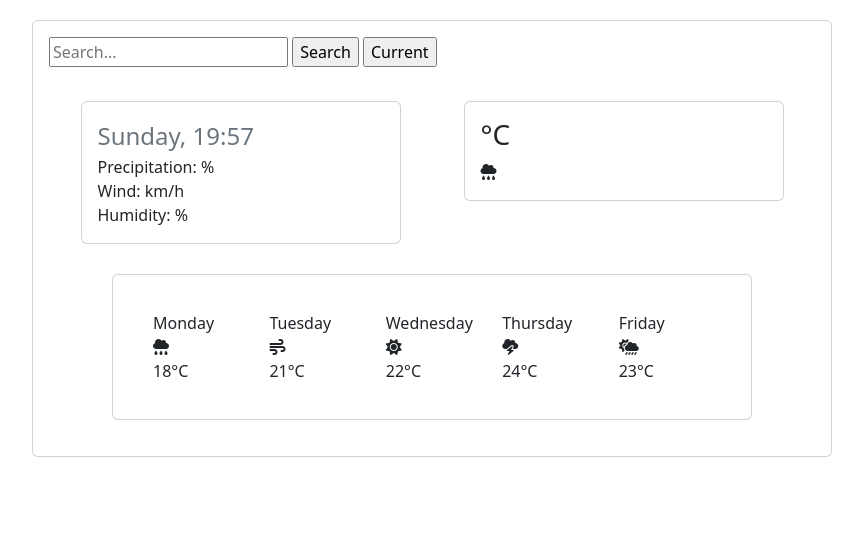
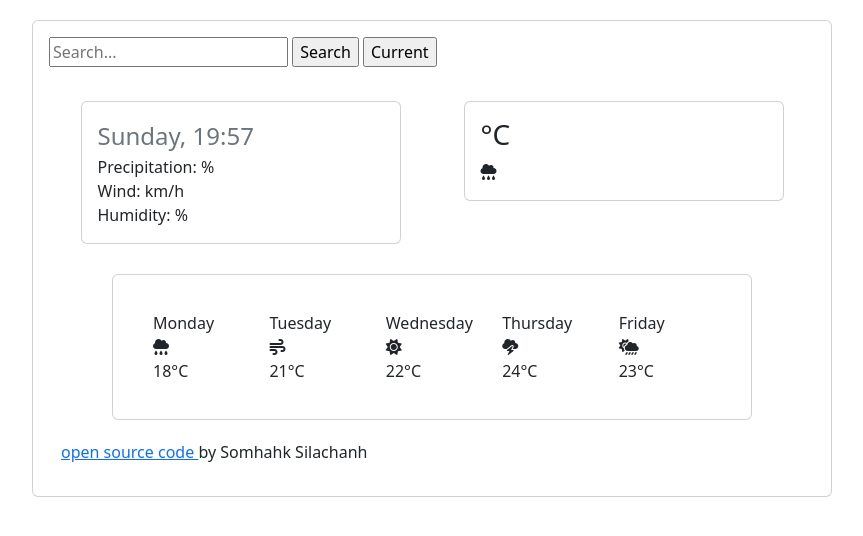
Before and after one commit to xlilDrippy/Weather-Project-Somhahk-Silachanh, a plain HTML site: page index.html in a window 1280 px wide. Shown: the whole page, without its empty margins (208-1071 px from the left). Drawn offline with nearby package versions, Linux system fonts and the light colour scheme; no server answers.

Commit message:
adding open source code link at bottom

```diff
--- a/index.html
+++ b/index.html
@@ -73,7 +73,11 @@
                                 </div>
                             </div>
                         </div>
-
+                        <p>
+                            <a href="https://github.com/xlilDrippy/Weather-Project-Somhahk-Silachanh">
+                                open source code
+                            </a> by Somhahk Silachanh
+                        </p>
                     </div>
                 </div>
             </div>
```
